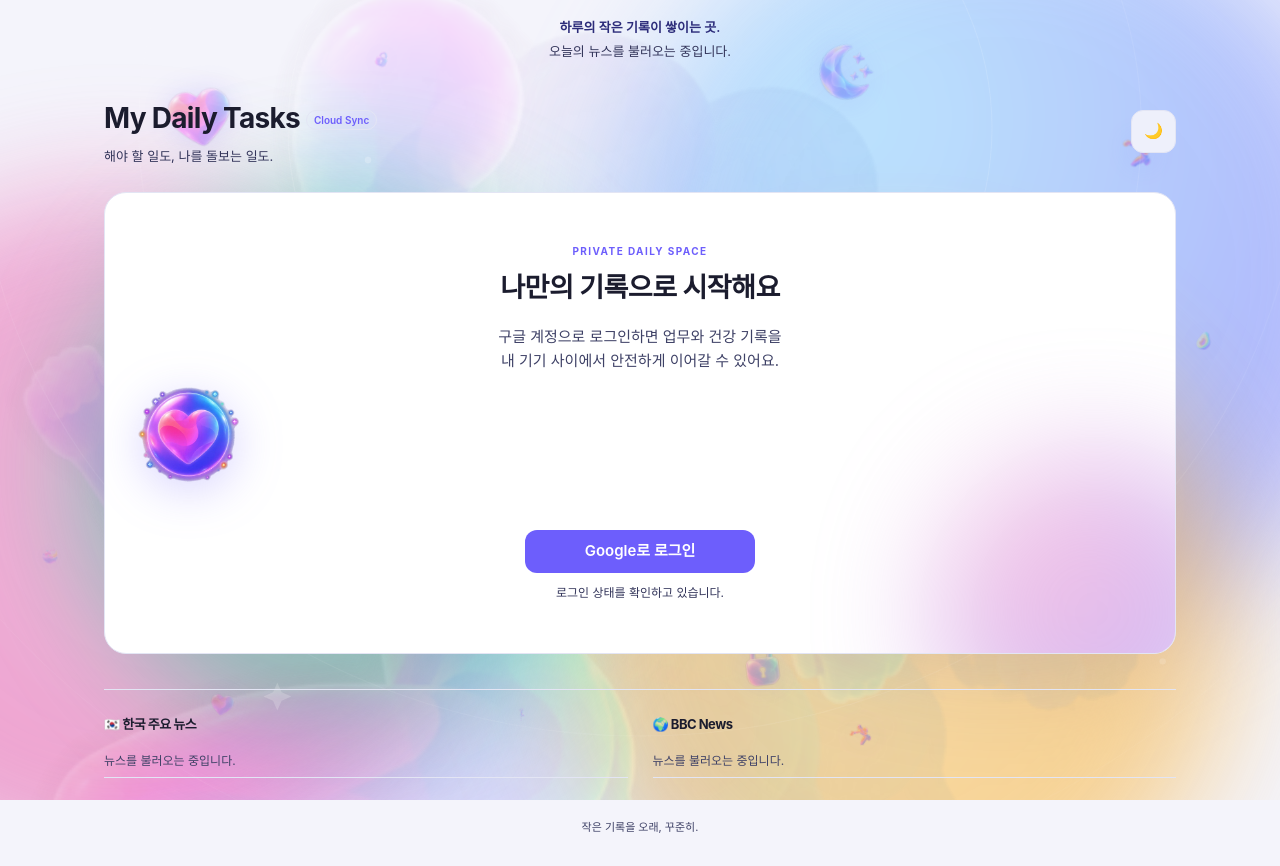
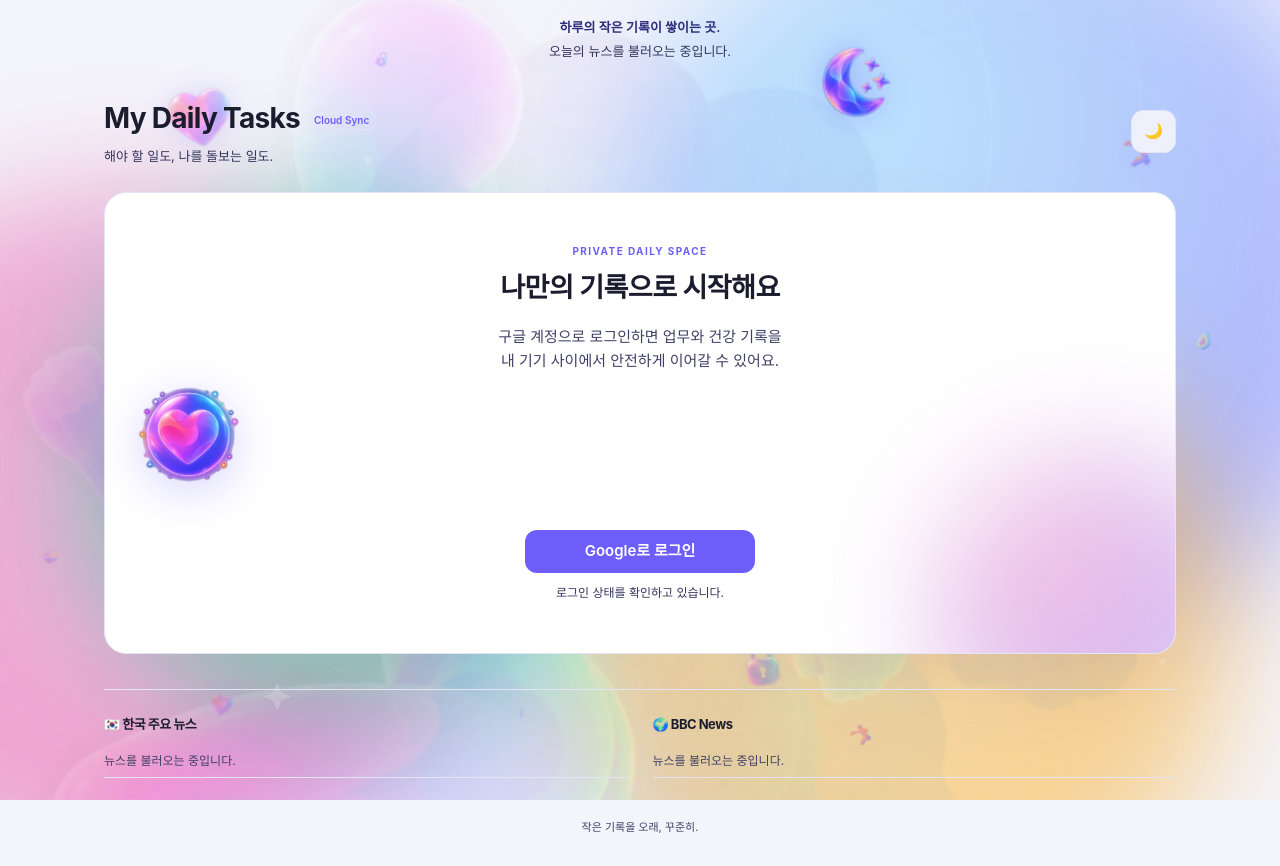
Before and after one commit to jiheeyeom/my-daily-tasks, a website with bundled scripts: page index.html in a window 1280 px wide. Built offline with nearby package versions, Linux system fonts and the light colour scheme; a web font is replaced by a local one.

Commit message:
feat: bring the moon forward at 80% opacity
The moon and stars now read as a real element rather than part of the
wash, close to the heading illustration but a shade softer, and back at
100px. Its 512px source holds up at that opacity; the earlier 80px was a
misreading of the request as a size rather than an opacity. Every other
speck keeps its own value.

Co-Authored-By: Claude Opus 5 (1M context) <noreply@anthropic.com>

```diff
--- a/styles.css
+++ b/styles.css
@@ -1872,11 +1872,14 @@ main {
   transform: rotate(-9deg);
 }
 
+/* The moon reads as a real element rather than part of the wash, close to the
+   heading illustration but a shade softer. Its 512px source is drawn at 100px,
+   so the filigree holds up at this opacity. */
 .speck-b {
   top: 4vh;
   left: 63vw;
-  width: 80px;
-  opacity: 0.286;
+  width: 100px;
+  opacity: 0.8;
   transform: rotate(11deg);
 }
 
```
